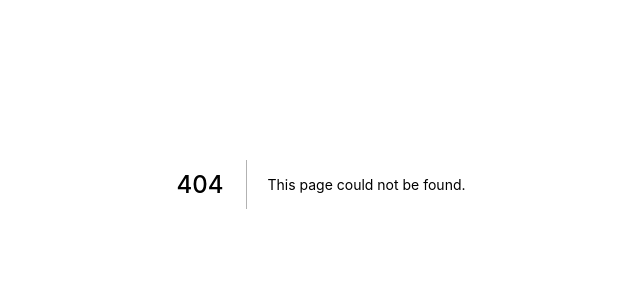
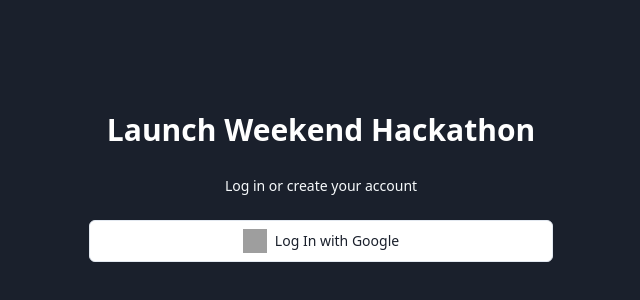
Before and after one commit to HelloKashif/launchweekend, a Next.js app: page /login in a window 1280 px wide. Before the commit this address had no page. Shown: the part 216-516 px from the top of the page, without its empty margins (319-959 px from the left). Built offline with nearby package versions, Linux system fonts and the light colour scheme; grey boxes are pictures that could not be loaded; what @tailwindcss/ui would draw is missing.

Commit message:
separate lgin page, db design

```diff
--- a/components/header.js
+++ b/components/header.js
@@ -1,4 +1,5 @@
 import React from "react";
+import Link from "next/link";
 import * as firebase from "firebase/app";
 
 export default (props) => {
@@ -22,24 +23,6 @@ export default (props) => {
       });
   };
 
-  const handleSignup = (e) => {
-    e.preventDefault();
-    signup();
-  };
-
-  const signup = () => {
-    var provider = new firebase.auth.GoogleAuthProvider();
-    firebase
-      .auth()
-      .signInWithPopup(provider)
-      .then(function (result) {
-        setUser(result.user);
-      })
-      .catch(function (error) {
-        //@TOdo handle errors
-        console.log(error);
-      });
-  };
   return (
     <header className="w-full px-3 py-2">
       <div className="flex items-center justify-end">
@@ -56,11 +39,11 @@ export default (props) => {
           </div>
         ) : (
           <div>
-            <form onSubmit={handleSignup}>
-              <button className="border rounded px-4 py-2 leading-none font-medium">
-                Signup with Google
-              </button>
-            </form>
+            <Link href="/login">
+              <a className="border rounded px-4 py-2 leading-none font-medium">
+                Login/Signup
+              </a>
+            </Link>
           </div>
         )}
       </div>
--- a/components/projects.js
+++ b/components/projects.js
@@ -1,17 +1,20 @@
 import React from "react";
 import * as firebase from "firebase/app";
+import Link from "next/link";
 
 const ProjectCard = (props) => {
   const { project } = props;
   return (
-    <div className="w-80 h-48 shadow-md hover:shadow-lg transition duration-150 px-4 py-3 rounded-lg flex flex-col items-center">
+    <Link href={`/projects/${project.id}`}>
+      <a className="w-80 h-48 shadow-md hover:shadow-lg transition duration-150 px-4 py-3 rounded-lg flex flex-col items-center">
         <div className="w-full">
           <h5 className="text-md font-medium">{project.name}</h5>
           <span className="text-sm font-medium text-gray-600">
             {project.user}
           </span>
         </div>
-    </div>
+      </a>
+    </Link>
   );
 };
 
--- /dev/null
+++ b/lib/firebase.js
@@ -0,0 +1,21 @@
+import * as firebase from "firebase/app";
+import "firebase/auth";
+import "firebase/firestore";
+// import "firebase/analytics";
+//@Todo move these to env config
+const firebaseConfig = {
+  apiKey: "AIzaSyCQoC9JdXkIebNByakzgm_Gkm8XJu4oZxU",
+  authDomain: "launch-weekend.firebaseapp.com",
+  databaseURL: "https://launch-weekend.firebaseio.com",
+  projectId: "launch-weekend",
+  storageBucket: "launch-weekend.appspot.com",
+  messagingSenderId: "57970499778",
+  appId: "1:57970499778:web:9838ba27a93fdd3b9fdb5b",
+  measurementId: "G-GTGTF1N1GX",
+};
+if (!firebase.apps.length) {
+  firebase.initializeApp(firebaseConfig);
+  // firebase.analytics(); //@Todo do we need this?
+}
+
+export default firebase;
--- /dev/null
+++ b/next.config.js
@@ -0,0 +1,2 @@
+const withImages = require("next-images");
+module.exports = withImages();
--- a/package.json
+++ b/package.json
@@ -17,6 +17,7 @@
   "devDependencies": {
     "@tailwindcss/typography": "^0.2.0",
     "@tailwindcss/ui": "^0.5.0",
+    "next-images": "^1.4.1",
     "postcss-preset-env": "^6.7.0",
     "tailwindcss": "^1.7.5"
   }
--- a/pages/_app.js
+++ b/pages/_app.js
@@ -1,4 +1,5 @@
 import "../styles/globals.css";
+import firebase from "../lib/firebase";
 
 function MyApp({ Component, pageProps }) {
   return <Component {...pageProps} />;
--- a/pages/index.js
+++ b/pages/index.js
@@ -1,28 +1,7 @@
 import Head from "next/head";
-import * as firebase from "firebase/app";
 import Header from "../components/header";
-import Projects from "../components/projects";
-// import "firebase/analytics";
 
-import "firebase/auth";
-import "firebase/firestore";
 import { formatDuration, intervalToDuration } from "date-fns";
-
-//@Todo move these to env config
-const firebaseConfig = {
-  apiKey: "AIzaSyCQoC9JdXkIebNByakzgm_Gkm8XJu4oZxU",
-  authDomain: "launch-weekend.firebaseapp.com",
-  databaseURL: "https://launch-weekend.firebaseio.com",
-  projectId: "launch-weekend",
-  storageBucket: "launch-weekend.appspot.com",
-  messagingSenderId: "57970499778",
-  appId: "1:57970499778:web:9838ba27a93fdd3b9fdb5b",
-  measurementId: "G-GTGTF1N1GX",
-};
-if (!firebase.apps.length) {
-  firebase.initializeApp(firebaseConfig);
-  // firebase.analytics(); //@Todo do we need this?
-}
 
 export default function Home() {
   React.useEffect(() => {
@@ -63,9 +42,6 @@ export default function Home() {
             <li>Question 1</li>
           </ul>
         </section>
-        <section>
-          <Projects />
-        </section>
       </main>
     </div>
   );
--- /dev/null
+++ b/pages/login.js
@@ -0,0 +1,101 @@
+import React from "react";
+import Link from "next/link";
+import googleLogo from "../images/google-logo.svg";
+import router from "next/router";
+import firebase from "../lib/firebase";
+
+const Login = (props) => {
+  const [loading, setLoading] = React.useState(true);
+  const [submitting, setSubmitting] = React.useState(false);
+  const [error, setError] = React.useState("");
+
+  const handleLogin = (prov) => {
+    let provider;
+
+    switch (prov) {
+      case "google":
+        provider = new firebase.auth.GoogleAuthProvider();
+        //Prevents auto selecting the default account if user already signed in with only single google account
+        provider.setCustomParameters({ prompt: "select_account" });
+        break;
+      case "github":
+        provider = new firebase.auth.GithubAuthProvider();
+        break;
+      case "twitter":
+        provider = new firebase.auth.TwitterAuthProvider();
+        break;
+      case "facebook":
+        provider = new firebase.auth.FacebookAuthProvider();
+        break;
+      default:
+        break;
+    }
+
+    firebase
+      .auth()
+      .signInWithPopup(provider)
+      .then((user) => {
+        router.push("/");
+      })
+      .catch((err) => {
+        //@Todo handle error
+      });
+  };
+  //@Todo social icons
+
+  return (
+    <div className="fixed inset-0 min-h-screen flex-center bg-gray-900 text-white">
+      <div className="max-w-lg w-full py-12 px-6">
+        <Link href="/">
+          <a>
+            <h4 className="text-center text-3xl font-bold">
+              Launch Weekend Hackathon
+            </h4>
+          </a>
+        </Link>
+        <p className="mt-6 text-sm leading-5 text-center text-gray-100">
+          Log in or create your account
+        </p>
+        <div className="mt-6">
+          <button
+            onClick={() => handleLogin("google")}
+            className="flex justify-center items-center w-full text-center py-2 px-4 border border-gray-300 rounded-md font-medium hover:border-gray-800 focus:shadow-outline focus:outline-none focus:border-gray-400 sm:text-sm hover:bg-white hover:text-gray-900 bg-white text-gray-900 sm:leading-5 transform duration-100 scale-100 active:scale-95"
+          >
+            <img alt="Google" className="w-6 h-6" src={googleLogo} />
+            <span className="ml-2">Log In with Google</span>
+          </button>
+        </div>
+        {false && (
+          <>
+            <div className="mt-3">
+              <button
+                onClick={() => handleLogin("github")}
+                className="flex justify-center items-center w-full text-center py-2 px-4 border border-gray-300 rounded-md font-medium hover:border-gray-800 focus:shadow-outline focus:outline-none focus:border-gray-400 sm:text-sm hover:bg-white hover:text-gray-900 bg-white text-gray-900 sm:leading-5 transform duration-100 scale-100 active:scale-95"
+              >
+                <span className="ml-2">Log In with Github</span>
+              </button>
+            </div>
+            <div className="mt-3">
+              <button
+                onClick={() => handleLogin("twitter")}
+                className="flex justify-center items-center w-full text-center py-2 px-4 border border-gray-300 rounded-md font-medium hover:border-gray-800 focus:shadow-outline focus:outline-none focus:border-gray-400 sm:text-sm hover:bg-white hover:text-gray-900 bg-white text-gray-900 sm:leading-5 transform duration-100 scale-100 active:scale-95"
+              >
+                <span className="ml-2">Log In with Twitter</span>
+              </button>
+            </div>
+            <div className="mt-3">
+              <button
+                onClick={() => handleLogin("facebook")}
+                className="flex justify-center items-center w-full text-center py-2 px-4 border border-gray-300 rounded-md font-medium hover:border-gray-800 focus:shadow-outline focus:outline-none focus:border-gray-400 sm:text-sm hover:bg-white hover:text-gray-900 bg-white text-gray-900 sm:leading-5 transform duration-100 scale-100 active:scale-95"
+              >
+                <span className="ml-2">Log In with Facebook</span>
+              </button>
+            </div>
+          </>
+        )}
+      </div>
+    </div>
+  );
+};
+
+export default Login;
--- /dev/null
+++ b/pages/projects/[id].js
@@ -0,0 +1,30 @@
+import React from "react";
+import * as firebase from "firebase/app";
+import { useRouter } from "next/router";
+
+export default (props) => {
+  const router = useRouter();
+  const { id } = router.query;
+  const [project, setProject] = React.useState(null);
+  React.useEffect(() => {
+    if (!id) return;
+    const db = firebase.firestore();
+    db.doc(`/projects/${id}`)
+      .get()
+      .then((doc) => {
+        setProject({ id: doc.id, ...doc.data() });
+      })
+      .catch((err) => {
+        //@Todo hadnle errors
+      });
+  }, [id]);
+
+  return (
+    <div className="">
+      <h4 className="text-xl font-medium">Project Details</h4>
+      <pre>
+        <code>{JSON.stringify(project, null, 2)}</code>
+      </pre>
+    </div>
+  );
+};
--- /dev/null
+++ b/pages/projects/index.js
@@ -0,0 +1,10 @@
+import Projects from "../../components/projects";
+
+export default (props) => {
+  return (
+    <div>
+      <h2>Projects List</h2>
+      <Projects />
+    </div>
+  );
+};
```
Also changed, not shown: TODOS.txt, images/google-logo.svg (added), 1 other file (tests, documents, lock files or other folders). Lines whose indentation alone changed are shown as unchanged.
